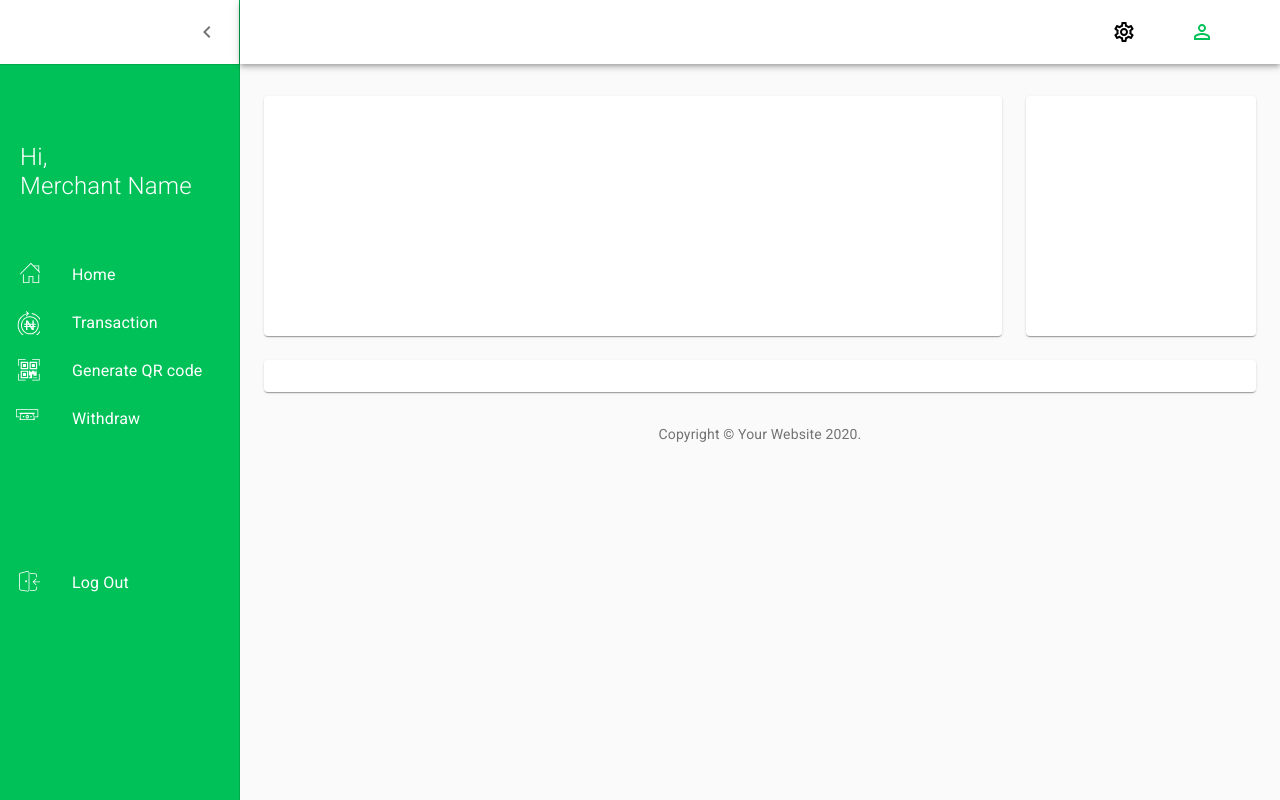
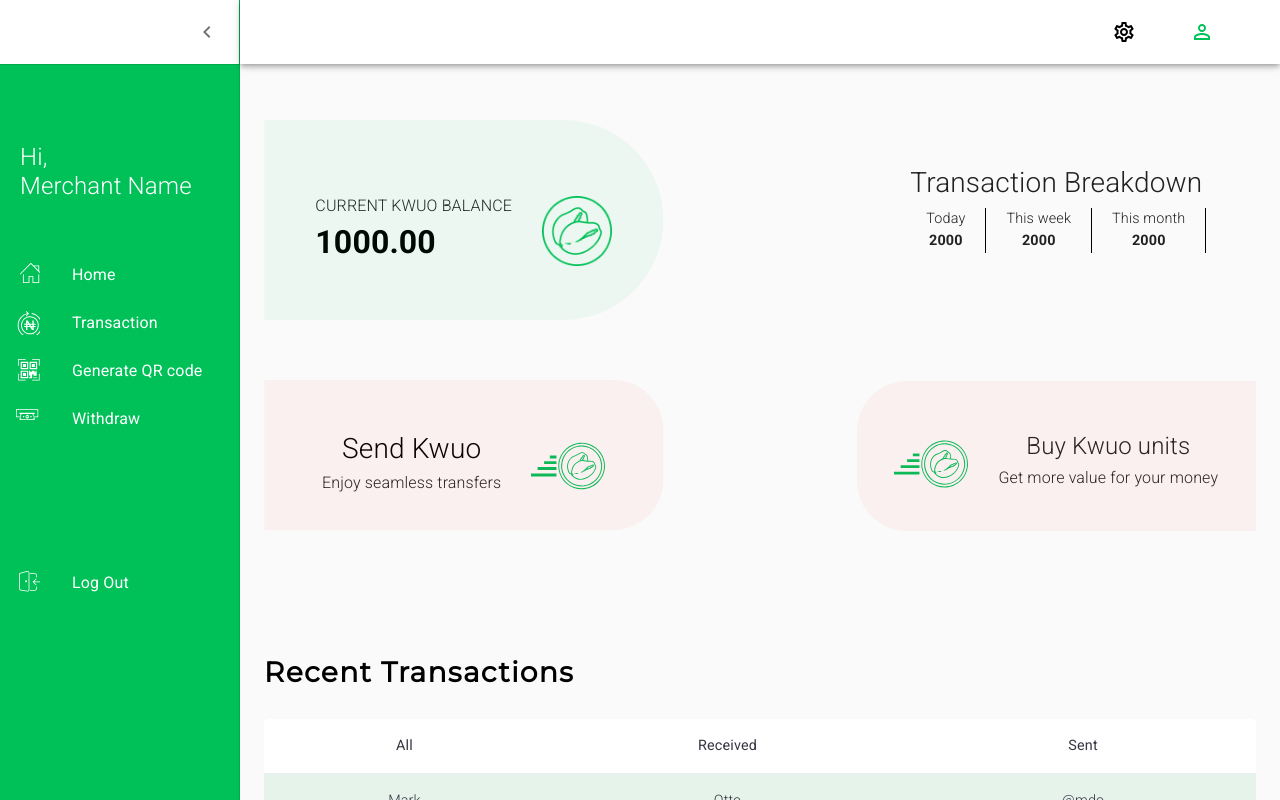
Before and after one commit to talk2coded/kwuo-merchant-app, a React (Create React App) app: page /home in a window 1280 px wide. Built offline with nearby package versions, Linux system fonts and the light colour scheme.

Commit message:
fixed homepage

```diff
--- /dev/null
+++ b/src/components/home-component/home.component.css
@@ -0,0 +1,140 @@
+.kwuo-bal-overlay{
+    background: #00C158;
+opacity: 0.05;
+/* title card */
+
+box-shadow: 0px 4px 15px rgba(0, 0, 0, 0.05);
+border-radius: 150px 0px 0px 150px;
+transform: rotate(-180deg);
+height: 200px;
+margin-top: -150px;
+}
+
+.send-kwuo-overlay{
+    background: #FF3A44;
+opacity: 0.05;
+/* title card */
+
+box-shadow: 0px 4px 15px rgba(0, 0, 0, 0.05);
+border-radius: 50px 0px 0px 50px;
+transform: rotate(-180deg);
+height: 150px;
+margin-top: -120px;
+}
+
+.buy-kwuo-overlay{
+background: #FF3A44;
+opacity: 0.05;
+/* title card */
+
+box-shadow: 0px 4px 15px rgba(0, 0, 0, 0.05);
+border-radius: 50px 0px 0px 50px;
+transform: rotate(-360deg);
+height: 150px;
+margin-top: -120px;
+}
+
+.inline{
+    display: inline-flex;
+    margin-top: 100px;
+
+}
+
+.kwuo-bal img{
+    margin-left: 30px;
+    height: 70px;
+    width: 70px;
+
+}
+
+
+.kwuo-bal h2{
+font-weight: 600;
+color: #000000;
+text-align: left;
+}
+
+.send-kwuo img{
+    margin-left: 30px;
+
+}
+
+.buy-kwuo img{
+    margin-right: 30px;
+}
+
+.send-kwuo h3{
+
+color: #000000;
+
+}
+
+
+.kwuo-table td{
+    padding-left: 20px;
+    padding-right: 20px;
+    border-right: 1px solid black;
+}
+
+.kwuo-table{
+   margin: auto;
+}
+
+.table1{
+    margin-top: 70px;
+}
+
+div.recent-transactions{
+    margin-top: 100px;
+}
+
+div.recent-transactions h3{
+   text-align: left;
+   font-family: Montserrat;
+font-style: normal;
+font-weight: 600;
+font-size: 28px;
+line-height: 34px;
+letter-spacing: 0.05em;
+
+color: #000000;
+margin-bottom: 30px;
+}
+
+table.recent-transactions tr:nth-child(odd){
+    background-color: #e5f3eb;
+
+}
+
+table.recent-transactions tr:nth-child(even){
+    background-color: rgb(248, 239, 241);
+}
+
+table.recent-transactions th {
+    background-color: white;
+ }
+
+@media (max-width: 575.98px) {
+    .kwuo-bal img{
+        margin-left: 10px;
+        height: 50px;
+        width: 50px;
+    }
+
+    .send-kwuo img{
+        margin-left: 10px;
+        height: 50px;
+        width: 50px;
+    }
+
+    .buy-kwuo img{
+        margin-right: 10px;
+        height: 50px;
+        width: 50px;
+    }
+
+    .inline{
+        padding-left: 20px;
+        padding-right: 20px;
+    }
+ }
--- a/src/components/home-component/home.component.jsx
+++ b/src/components/home-component/home.component.jsx
@@ -1,5 +1,9 @@
 import React from 'react';
+import './home.component.css';
+import kwuobal from '../../assets/images/kwuo bal2.png';
+import sendkwuo from '../../assets/images/send units.svg';
 import clsx from 'clsx';
+import Hidden from '@material-ui/core/Hidden';
 import { makeStyles } from '@material-ui/core/styles';
 import CssBaseline from '@material-ui/core/CssBaseline';
 import Drawer from '@material-ui/core/Drawer';
@@ -135,6 +139,10 @@ export default function Dashboard() {
   return (
     <div className={classes.root}>
       <CssBaseline />
+
+      {/* desktop version of the navbar*/}
+
+      <Hidden xsDown>
       <AppBar position="absolute" className={clsx(classes.appBar, open && classes.appBarShift)} >
         <Toolbar className={classes.toolbar}>
           <IconButton
@@ -157,8 +165,10 @@ export default function Dashboard() {
           </IconButton>
         </Toolbar>
       </AppBar>
+
       <Drawer
         variant="permanent"
+
         classes={{
           paper: clsx(classes.drawerPaper, !open && classes.drawerPaperClose),
         }}
@@ -179,32 +189,165 @@ export default function Dashboard() {
 
         <List>{secondaryListItems}</List>
       </Drawer>
+      </Hidden>
+
+       {/* End of desktop version of the navbar*/}
+
+        {/* mobile version of the navbar*/}
+
+        <Hidden mdUp>
+        <AppBar position="absolute" className={clsx(classes.appBar, open && classes.appBarShift)} >
+          <Toolbar className={classes.toolbar}>
+            <IconButton
+              edge="start"
+              color="inherit"
+              aria-label="open drawer"
+              onClick={handleDrawerOpen}
+              className={clsx(classes.menuButton, open && classes.menuButtonHidden)}
+            >
+              <MenuIcon style={{color: 'black'}} />
+            </IconButton>
+            <Typography component="h1" variant="h6" color="inherit" noWrap className={classes.title}>
+              Dashboard
+            </Typography>
+            <IconButton color="inherit">
+                <Settings style={{marginRight:'30px', color:'black'}} />
+            </IconButton>
+            <IconButton color="inherit">
+            <User style={{marginRight:'30px', color: '#00c158'}} />
+            </IconButton>
+          </Toolbar>
+        </AppBar>
+
+        <Drawer
+
+
+          classes={{
+            paper: clsx(classes.drawerPaper, !open && classes.drawerPaperClose),
+          }}
+          open={open}
+
+        >
+          <div className={classes.toolbarIcon}  style={{backgroundColor: 'white'}}>
+            <IconButton onClick={handleDrawerClose}>
+              <ChevronLeftIcon />
+            </IconButton>
+          </div>
+          <Divider />
+          <List>
+            <h4 style={{textAlign: 'left', marginLeft: '20px', marginTop: '70px', marginBottom: '50px', color: 'white'}}>Hi,<br/>
+              Merchant Name
+            </h4>
+          {mainListItems}</List>
+
+          <List>{secondaryListItems}</List>
+        </Drawer>
+        </Hidden>
+
       <main className={classes.content}>
         <div className={classes.appBarSpacer} />
         <Container maxWidth="lg" className={classes.container}>
           <Grid container spacing={3}>
-            {/* Chart */}
-            <Grid item xs={12} md={8} lg={9}>
-              <Paper className={fixedHeightPaper}>
 
-              </Paper>
+            <Grid item xs={12} md={5} lg={5}>
+
+
+                <div className="kwuo-bal inline">
+                 <div>
+                  <h6>CURRENT KWUO BALANCE</h6>
+                  <h2>1000.00</h2>
+                 </div>
+                  <img src={kwuobal} alt="kwuo-bal -icon" />
+                </div>
+                <div className="kwuo-bal-overlay"></div>
+
             </Grid>
-            {/* Recent Deposits */}
-            <Grid item xs={12} md={4} lg={3}>
-              <Paper className={fixedHeightPaper}>
-
-              </Paper>
-            </Grid>
-            {/* Recent Orders */}
-            <Grid item xs={12}>
-              <Paper className={classes.paper}>
-
-              </Paper>
+            <Grid item xs={12} md={2} lg={2}></Grid>
+            <Grid item xs={12} md={5} lg={5}>
+            <div className="table1">
+                <h3>Transaction Breakdown</h3>
+                <table className="kwuo-table">
+                  <tr>
+                    <td>Today</td>
+                    <td>This week</td>
+                    <td>This month</td>
+                  </tr>
+                  <tr>
+                    <td><b>2000</b></td>
+                    <td><b>2000</b></td>
+                    <td><b>2000</b></td>
+                  </tr>
+                </table>
+            </div>
             </Grid>
           </Grid>
-          <Box pt={4}>
+          {/*<Box pt={4}>
             <Copyright />
-          </Box>
+      </Box>*/}
+
+      <Grid container spacing={3}>
+
+            <Grid item xs={12} md={5} lg={5}>
+
+
+                <div className="send-kwuo inline">
+                 <div>
+                  <h3>Send Kwuo</h3>
+                  <h6>Enjoy seamless transfers</h6>
+                 </div>
+                  <img src={sendkwuo} alt="send-kwuo-icon" />
+                </div>
+                <div className="send-kwuo-overlay"></div>
+
+            </Grid>
+            <Grid item xs={12} md={2} lg={2}></Grid>
+
+            <Grid item xs={12} md={5} lg={5}>
+            <div className="buy-kwuo inline">
+            <img src={sendkwuo} alt="send-kwuo-icon" />
+             <div>
+              <h4>Buy Kwuo units</h4>
+              <h6>Get more value for your money</h6>
+             </div>
+
+            </div>
+            <div className="buy-kwuo-overlay"></div>
+
+        </Grid>
+
+        <Grid item xs={12} md={12} lg={12}>
+        <div className="recent-transactions">
+        <h3>Recent Transactions</h3>
+        <table class="table recent-transactions">
+        <thead>
+          <tr>
+            <th scope="col">All</th>
+            <th scope="col">Received</th>
+            <th scope="col">Sent</th>
+          </tr>
+        </thead>
+        <tbody>
+          <tr>
+            <td>Mark</td>
+            <td>Otto</td>
+            <td>@mdo</td>
+          </tr>
+          <tr>
+            <td>Jacob</td>
+            <td>Thornton</td>
+            <td>@fat</td>
+          </tr>
+          <tr>
+            <td>Larry</td>
+            <td>the Bird</td>
+            <td>@twitter</td>
+          </tr>
+        </tbody>
+      </table>
+      </div>
+        </Grid>
+
+          </Grid>
         </Container>
       </main>
     </div>
```
Also changed, not shown: src/assets/images/send units.svg (added).
